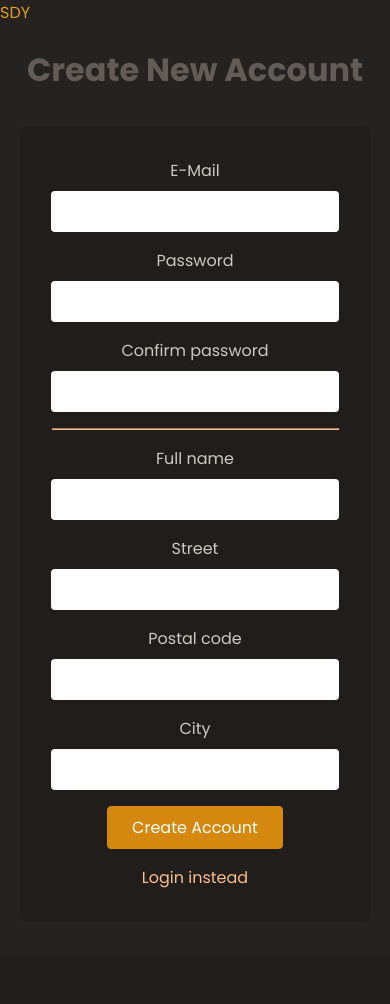
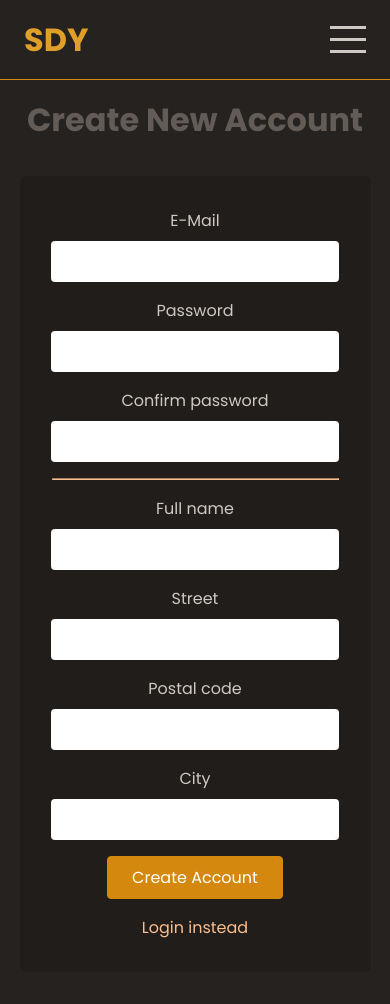
Before and after one commit to shameworm/online-shop, a Node project: template views/customer/auth/signup.ejs in a window 390 px wide. Before the commit the page ends 888 px from the top, so only its background shows below. Run offline with Node 20 templates, Linux system fonts and the light colour scheme; the template is opened without the code that fills it, so the values that code supplies are empty.

Commit message:
Add view for mobile device & admin auth

```diff
--- a/middlewares/check-authentication-status.js
+++ b/middlewares/check-authentication-status.js
@@ -6,6 +6,7 @@ function checkAuthStatus(req, res, next) {
     } else {
         res.locals.uid = uid;
         res.locals.isAuth = true;
+        res.locals.isAdmin = req.session.isAdmin;
         next();
     }
 }
--- /dev/null
+++ b/public/scripts/mobile.js
@@ -0,0 +1,8 @@
+const mobileMenuButtonElemet = document.getElementById("mobile-menu-btn");
+const mobileMenu = document.getElementById("mobile-menu");
+
+function toggleMobileMenu() {
+    mobileMenu.classList.toggle("open");
+}
+
+mobileMenuButtonElemet.addEventListener("click", toggleMobileMenu);
--- a/public/styles/base.css
+++ b/public/styles/base.css
@@ -83,17 +83,16 @@ a {
     border-radius: var(--border-radius-medium);
     background-color: var(--color-error-100);
     color: var(--color-error-500);
-    padding: var(--space-6);
+    padding: var(--space-4);
     text-align: center;
 }
 
 .alert h2 {
-    font-size: 1.25rem;
-    margin: var(--space-2);
+    font-size: 1rem;
+    margin: var(--space-2) 0;
     text-transform: uppercase;
 }
 
 .alert p {
-    margin: var(--space-2);
-    font-size: 1rem;
+    margin: var(--space-2) 0;
 }
--- /dev/null
+++ b/public/styles/navigation.css
@@ -0,0 +1,141 @@
+main {
+    margin-top: 6rem;
+}
+
+#main-header {
+    position: fixed;
+    top: 0;
+    left: 0;
+    width: 100%;
+    max-width: 60rem;
+    height: 5rem;
+    margin: 0 auto;
+    padding: 0 var(--space-6);
+    display: flex;
+    justify-content: space-between;
+    align-items: center;
+    border-bottom: 1px solid var(--color-primary-500);
+    background-color: var(--color-gray-500);
+}
+
+#logo a {
+    font-weight: bold;
+    font-size: 2rem;
+}
+
+.nav-items {
+    height: 100%;
+    display: flex;
+    align-items: center;
+    flex-direction: column;
+    justify-content: space-around;
+}
+
+#main-header nav {
+    display: none;
+}
+
+.nav-items li {
+    margin: 0 var(--space-2);
+}
+
+.nav-items button {
+    cursor: pointer;
+    font: inherit;
+    border: 1px solid var(--color-primary-100);
+    border-radius: var(--border-radius-medium);
+    background-color: transparent;
+    padding: var(--space-2) var(--space-4);
+}
+
+#mobile-menu-btn {
+    display: flex;
+    flex-direction: column;
+    justify-content: space-around;
+    border: none;
+    width: 2.25rem;
+    height: 2.25rem;
+    background-color: transparent;
+    padding: 0;
+}
+
+#mobile-menu-btn span {
+    width: 2.25rem;
+    height: 0.2rem;
+    background-color: var(--color-gray-100);
+}
+
+#mobile-menu {
+    position: fixed;
+    top: 5rem;
+    left: 0;
+    height: calc(100vh - 5rem);
+    width: 100%;
+    background-color: var(--color-gray-700);
+    display: none;
+    flex-direction: column;
+    align-items: center;
+}
+
+#mobile-menu.open {
+    display: flex;
+}
+
+#mobile-menu nav {
+    height: 20rem;
+    width: 90%;
+    margin: var(--space-4) auto;
+}
+
+#mobile-menu .nav-items a,
+#mobile-menu .nav-items button {
+    font-size: 1.75rem;
+    color: var(--color-primary-100);
+}
+
+@media (min-width: 48rem) {
+    main {
+        margin-top: 0rem;
+    }
+
+    #main-header {
+        position: static;
+    }
+
+    #main-header nav {
+        display: block;
+    }
+
+    .nav-items button {
+        border: 1px solid var(--color-primary-500);
+        color: var(--color-primary-500);
+    }
+
+    .nav-items button:hover,
+    .nav-items button:active {
+        background-color: var(--color-primary-500-bg);
+        border: none;
+    }
+
+    #mobile-menu-btn {
+        display: none;
+    }
+
+    #mobile-menu {
+        display: none;
+    }
+
+    .nav-items {
+        flex-direction: row;
+    }
+
+    .nav-items a {
+        padding: var(--space-2) var(--space-4);
+        border-radius: var(--border-radius-small);
+    }
+
+    .nav-items a:hover,
+    .nav-items a:active {
+        background-color: var(--color-primary-500-bg);
+    }
+}
--- a/util/authentication.js
+++ b/util/authentication.js
@@ -1,5 +1,6 @@
 function createUserSession(req, user, action) {
     req.session.uid = user._id.toString();
+    req.session.isAdmin = user.isAdmin;
     req.session.save(action);
 }
 
--- a/views/shared/includes/head.ejs
+++ b/views/shared/includes/head.ejs
@@ -9,3 +9,5 @@
     <link rel="preconnect" href="https://fonts.gstatic.com" crossorigin>
     <link href="https://fonts.googleapis.com/css2?family=Poppins:wght@400;700&display=swap" rel="stylesheet">
     <link rel="stylesheet" href="/styles/base.css">
+    <link rel="stylesheet" href="/styles/navigation.css">
+    <script src="/scripts/mobile.js" defer></script>
--- a/views/shared/includes/header.ejs
+++ b/views/shared/includes/header.ejs
@@ -1,15 +1,16 @@
-<header>
-    <div><a href="/">SDY</a></div>
+<header id="main-header">
+    <div id="logo"><a href="/">SDY</a></div>
     <nav>
-        <ul>
-            <% if(locals.isAuth) { %>
-            <li>
-                <form action="/logout" method="POST">
-                    <input type="hidden" name="_csrf" value="<%= locals.csrfToken %>">
-                    <button>Logout</button>
-                </form>
-            </li>
-            <% } %>
-        </ul>
+        <%- include("nav-items") %>
     </nav>
+    <button id="mobile-menu-btn">
+        <span></span>
+        <span></span>
+        <span></span>
+    </button>
 </header>
+<aside id="mobile-menu">
+    <nav>
+        <%- include("nav-items") %>
+    </nav>
+</aside>
--- /dev/null
+++ b/views/shared/includes/nav-items.ejs
@@ -0,0 +1,29 @@
+<ul class="nav-items">
+    <% if(!locals.isAdmin) { %>
+    <li><a href="/">Shop</a></li>
+    <li><a href="/cart">Cart</a></li>
+    <% } %>
+
+    <% if(locals.isAuth && !locals.isAdmin) { %>
+        <li><a href="/orders">Orders</a></li>
+    <% } %>
+
+    <% if(locals.isAdmin) { %>
+        <li><a href="/admin/products">Manage Products</a></li>
+        <li><a href="/admin/orders">Manage Orders</a></li>
+    <% } %>
+
+    <% if(!locals.isAuth) { %>
+        <li><a href="/signup">Signup</a></li>
+        <li><a href="/login">Login</a></li>
+    <% } %>
+
+    <% if(locals.isAuth) { %>
+        <li>
+            <form action="/logout" method="POST">
+                <input type="hidden" name="_csrf" value="<%= locals.csrfToken %>">
+                <button>Logout</button>
+            </form>
+        </li>
+    <% } %>
+</ul>
```
